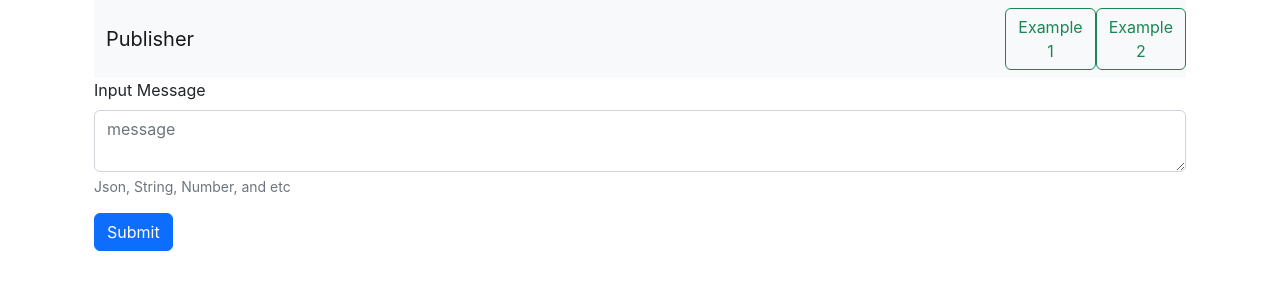
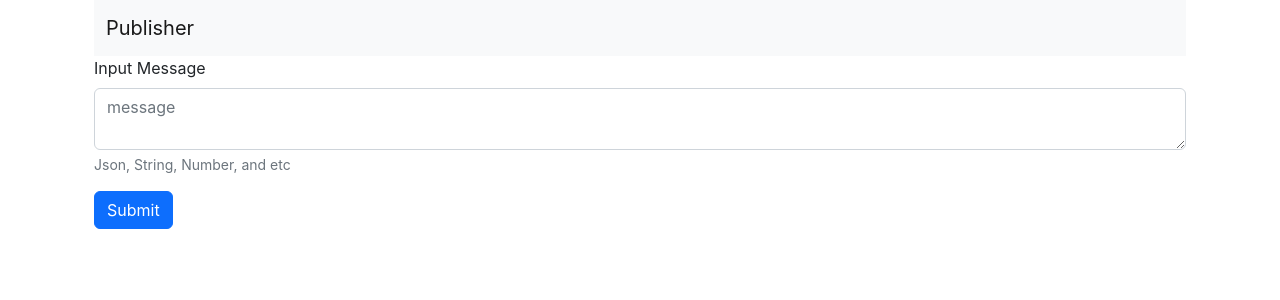
Before and after one commit to ekobcode/frontend-publisher, a React (Create React App) app: page / in a window 1280 px wide. Shown: the top 300 px of the page. Built offline with nearby package versions, Linux system fonts and the light colour scheme.

Commit message:
commmand

```diff
--- a/src/container/Header.js
+++ b/src/container/Header.js
@@ -12,7 +12,7 @@ class Header extends React.Component{
                     <div class="container-fluid">
                         <a class="navbar-brand" href="#">Publisher</a>
                     </div>
-                    <div class="d-flex" role="search">
+                    {/* <div class="d-flex" role="search">
                      <ul class="navbar-nav me-auto mb-2 mb-lg-0">
                         <li class="nav-item">
                             <Link to="/" className="btn btn-outline-success" aria-current="page">Example 1</Link>
@@ -21,7 +21,7 @@ class Header extends React.Component{
                             <Link to="/example2" className="btn btn-outline-success" aria-current="page">Example 2</Link>
                         </li>
                      </ul>
-                    </div>
+                    </div> */}
                 </nav>
             </div>
         )
```
